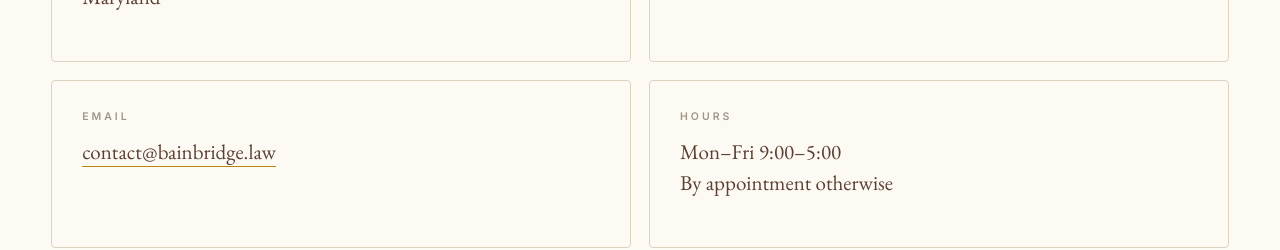
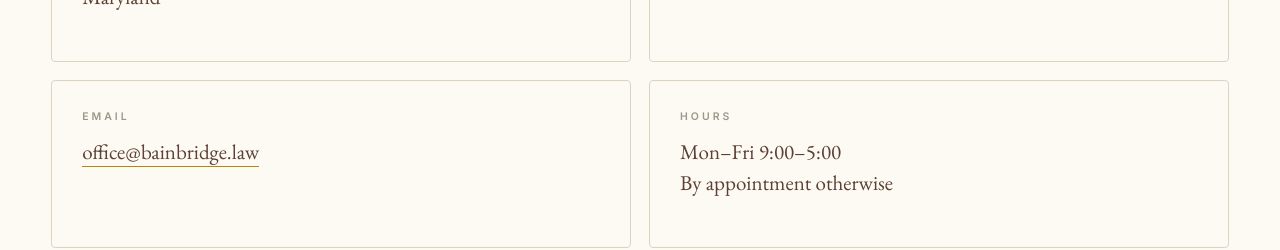
Before and after one commit to tjcandesign/bainbridge-law, a Next.js app: page /contact in a window 1280 px wide. Shown: the part 960-1210 px from the top of the page. Built offline with nearby package versions, Linux system fonts and the light colour scheme.

Commit message:
Auto-commit changes

```diff
--- a/src/app/contact/page.tsx
+++ b/src/app/contact/page.tsx
@@ -49,9 +49,8 @@
             <div className="contact-block">
               <div className="label">Email</div>
               <p className="value">
-                {/* TODO: replace placeholder when firm email is finalized */}
-                <a href="mailto:contact@bainbridge.law">
-                  contact@bainbridge.law
+                <a href="mailto:office@bainbridge.law">
+                  office@bainbridge.law
                 </a>
               </p>
             </div>
```
